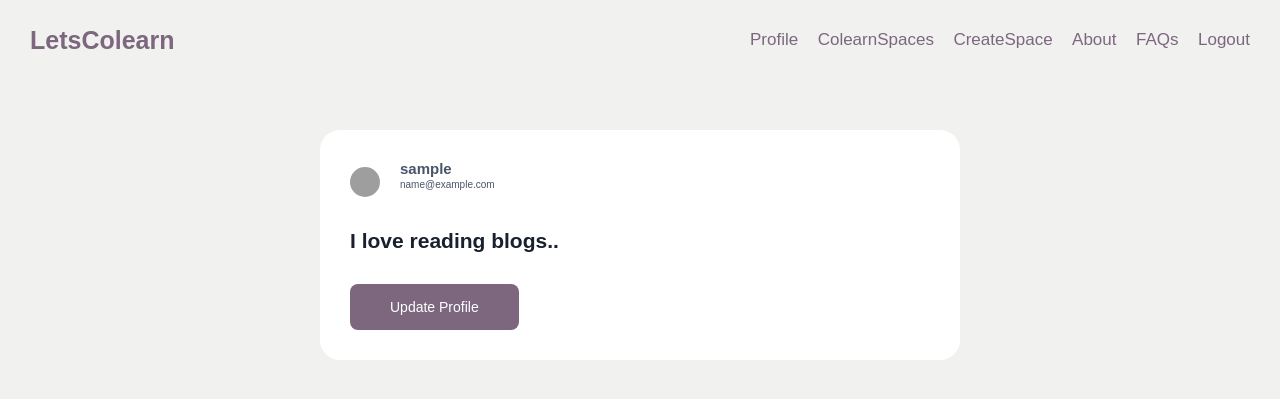
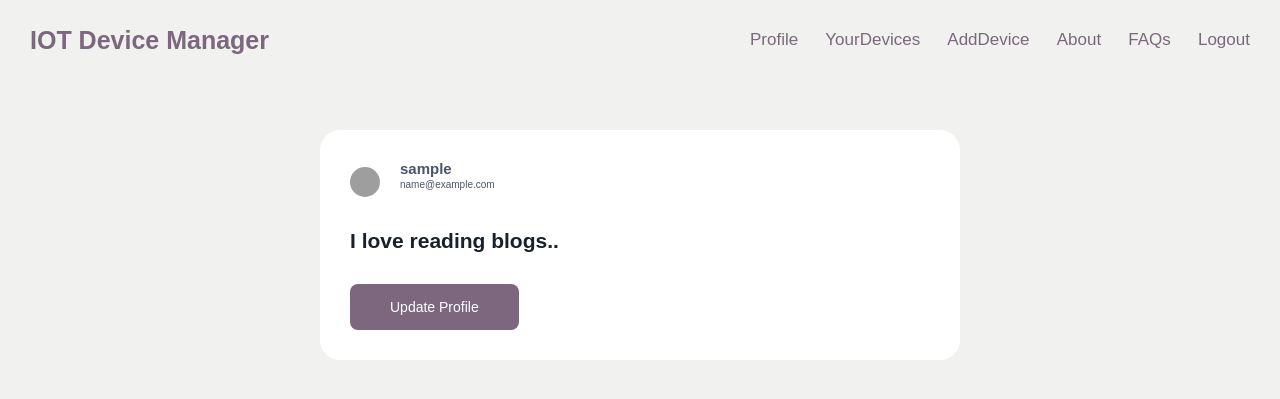
Before and after one commit to fatihcirakoglu/iot-device-management, a Django app: page /profile/ in a window 1280 px wide. Shown: the top 399 px of the page. Run offline with Django 4.2, Linux system fonts and the light colour scheme; the visitor is signed in with stand-in values (Sample User, id 1); some libraries are stand-ins or nearby versions; grey boxes are pictures that could not be loaded.

```diff
--- a/src/iotapp/templates/login.html
+++ b/src/iotapp/templates/login.html
@@ -1,4 +1,4 @@
-{% extends "base.html" %} {% block title %} LetsColearn {% endblock title %}
+{% extends "base.html" %} {% block title %} IOT Device Manager {% endblock title %}
 {% block content %} {% include "header.html" %}
 
 <div class="cred">
--- a/src/iotapp/templates/profile-update.html
+++ b/src/iotapp/templates/profile-update.html
@@ -5,12 +5,12 @@
 {% block content %}
     <!-- Add header -->
     <header>
-      <h1><a href="/">LetsColearn</a></h1>
+      <h1><a href="/">IOT Device Manager</a></h1>
       <nav>
         <ul>
           <li><a href="{% url 'profile' %}">Profile</a></li>
-          <li><a href="{% url 'favorites' %}" id="fav">ColearnSpaces</a></li>
-          <li><a href="{% url 'create_course' %}">CreateSpace</a></li>
+          <li><a href="{% url 'favorites' %}" id="fav">YourDevices</a></li>
+          <li><a href="{% url 'create_device' %}">AddDevice</a></li>
           <li><a href="{% url 'about' %}">About</a></li>
           <li><a href="{% url 'faq' %}">FAQs</a></li>
           <li><a href="{% url 'logout' %}">Logout</a></li>
--- a/src/iotapp/templates/profile.html
+++ b/src/iotapp/templates/profile.html
@@ -2,12 +2,12 @@
 {% load static %}
 {% block content %}
     <header>
-      <h1><a href="/">LetsColearn</a></h1>
+      <h1><a href="/">IOT Device Manager</a></h1>
       <nav>
         <ul>
           <li><a href="{% url 'profile' %}">Profile</a></li>
-          <li><a href="{% url 'favorites' %}" id="fav">ColearnSpaces</a></li>
-          <li><a href="{% url 'create_course' %}">CreateSpace</a></li>
+          <li><a href="{% url 'favorites' %}" id="fav">YourDevices</a></li>
+          <li><a href="{% url 'create_device' %}">AddDevice</a></li>
           <li><a href="{% url 'about' %}">About</a></li>
           <li><a href="{% url 'faq' %}">FAQs</a></li>
           <li><a href="{% url 'logout' %}">Logout</a></li>
--- a/src/iotapp/templates/signup.html
+++ b/src/iotapp/templates/signup.html
@@ -1,4 +1,4 @@
-{% extends "base.html" %} {% block title %} LetsColearn {% endblock title %}
+{% extends "base.html" %} {% block title %} IOT Device Manager {% endblock title %}
 {% block content %} {% include "header.html" %}
 <div class="cred">
   <h2>Sign up</h2>
```
